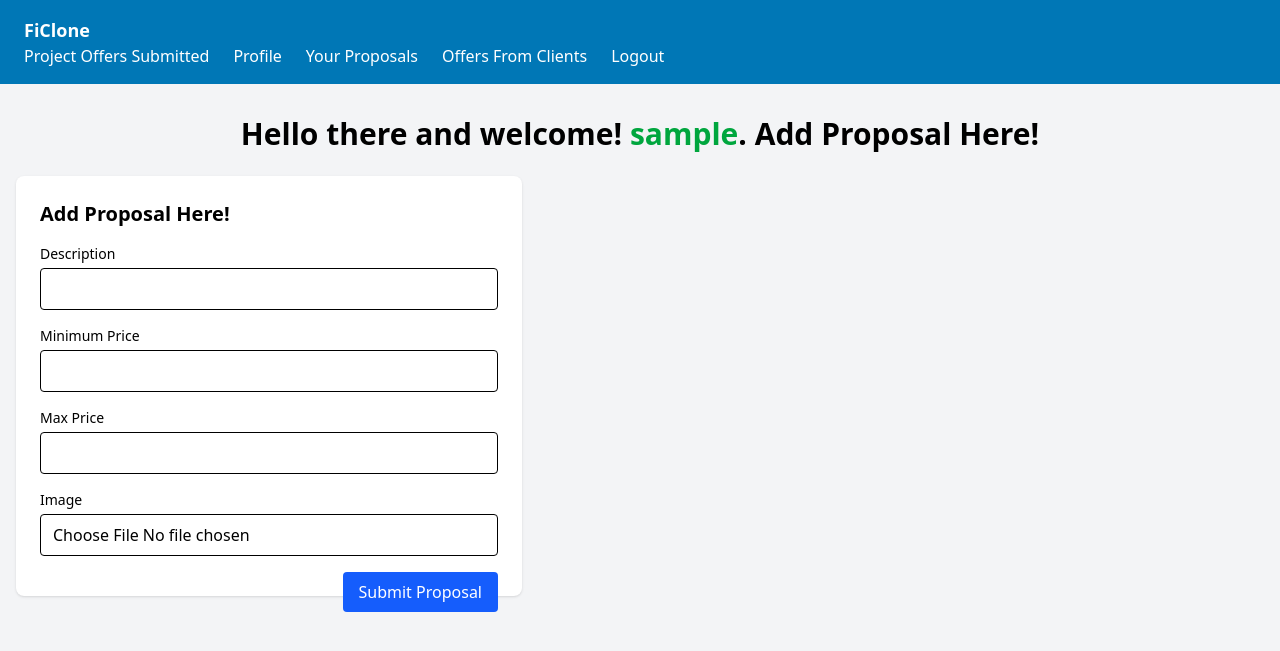
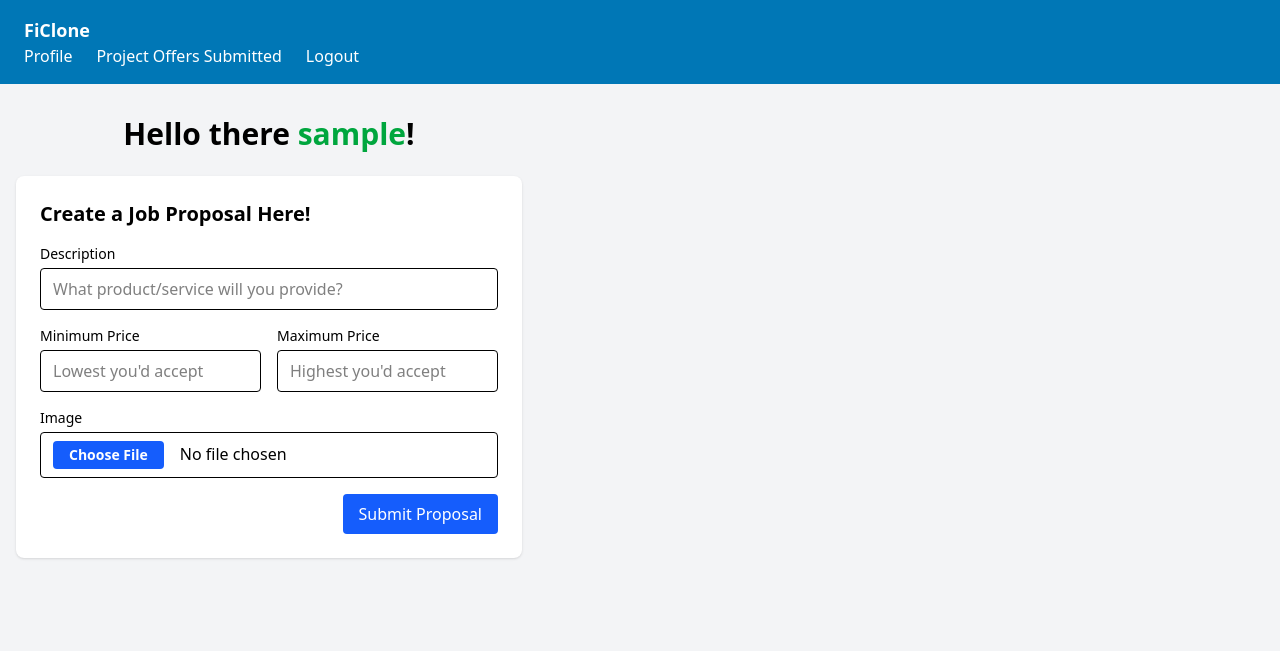
Before and after one commit to ntpyxl/PHP_Fiverr_Clone, a PHP site: page /freelancer/index.php in a window 1280 px wide. Shown: the top 651 px of the page. Run offline with PHP 8.4, Linux system fonts and the light colour scheme; the visitor is signed in with stand-in values (Sample User, id 1); data that the repository does not hold is empty.

Commit message:
Fixed freelancer index.php styling and backend

```diff
--- a/components/navbar.php
+++ b/components/navbar.php
@@ -19,7 +19,7 @@ $navbarTitle = [
             <?php echo $navbarTitle[$dir] ?? "FiClone"; ?>
         </a>
 
-
+        <!-- TODO: Button not appearing regardless of screen size -->
         <!-- Mobile Toggle -->
         <button id="menu-toggle" class="lg:hidden p-2 focus:outline-none">
             <svg class="w-6 h-6 fill-current" xmlns="http://www.w3.org/2000/svg" fill="none"
@@ -30,23 +30,26 @@ $navbarTitle = [
         </button>
     </div>
 
-    <!-- Menu -->
     <div id="menu" class="hidden lg:flex flex-col lg:flex-row mt-4 lg:mt-0 space-y-2 lg:space-y-0 lg:space-x-6">
-        <a href="project_offers_submitted.php" class="hover:text-gray-300">
-            Project Offers Submitted
-        </a> <!-- #TODO: Client Only Button -->
-
-        <a href="profile.php" class="hover:text-gray-300">
+        <a href="../profile.php" class="hover:text-gray-300">
             Profile
         </a>
 
-        <a href="your_proposals.php" class="hover:text-gray-300">
-            Your Proposals
-        </a> <!-- #TODO: Freelancer Only Button -->
+        <?php if ($_SESSION['user_role'] == "Client") { ?>
+            <a href="<?php echo BASE_URL; ?>client/client_sent_offers.php" class="hover:text-gray-300">
+                Project Offers Submitted
+            </a>
+        <?php } ?>
 
-        <a href="offers_from_clients.php" class="hover:text-gray-300">
-            Offers From Clients
-        </a> <!-- #TODO: Freelancer Only Button -->
+        <?php if ($_SESSION['user_role'] == "Freelancer") { ?>
+            <a href="freelancer_proposals.php" class="hover:text-gray-300">
+                Your Proposals
+            </a>
+
+            <a href="client_offers.php" class="hover:text-gray-300">
+                Offers From Clients
+            </a>
+        <?php } ?>
 
         <a href="<?php echo BASE_URL; ?>core/handleForms.php?logoutUserBtn=1" class="hover:text-red-400">
             Logout
--- a/core/classes/Proposal.php
+++ b/core/classes/Proposal.php
@@ -15,7 +15,7 @@ class Proposal extends Database
      */
     public function createProposal($user_id, $description, $image, $min_price, $max_price)
     {
-        $sql = "INSERT INTO Proposals (user_id, description, image, min_price, max_price) VALUES (?, ?, ?, ?, ?)";
+        $sql = "INSERT INTO Proposals (proposer_id, description, image, min_price, max_price) VALUES (?, ?, ?, ?, ?)";
         return $this->executeNonQuery($sql, [$user_id, $description, $image, $min_price, $max_price]);
     }
 
--- a/core/handleForms.php
+++ b/core/handleForms.php
@@ -101,13 +101,13 @@ if (isset($_POST['insertNewProposalBtn'])) {
 
 	// Specify path
 	// TODO: IF images/ DIR DOES NOT EXIST, IT WILL RETURN ERROR.
-	$folder = "../../images/" . $imageName;
+	$folder = "../images/" . $imageName;
 
 	// Move file to the specified path
 	if (move_uploaded_file($tempFileName, $folder)) {
 		if ($proposalObj->createProposal($user_id, $description, $imageName, $min_price, $max_price)) {
 			$_SESSION['status'] = "200";
-			$_SESSION['message'] = "Proposal saved successfully!";
+			$_SESSION['message'] = "Proposal created successfully!";
 			header("Location: ../index.php");
 		}
 	}
--- a/core/styles.css
+++ b/core/styles.css
@@ -20,6 +20,7 @@
     --color-gray-100: oklch(96.7% 0.003 264.542);
     --color-gray-200: oklch(92.8% 0.006 264.531);
     --color-gray-300: oklch(87.2% 0.01 258.338);
+    --color-gray-400: oklch(70.7% 0.022 261.325);
     --color-gray-500: oklch(55.1% 0.027 264.364);
     --color-gray-600: oklch(44.6% 0.03 256.802);
     --color-gray-700: oklch(37.3% 0.034 259.733);
@@ -233,6 +234,12 @@
   .left-0 {
     left: calc(var(--spacing) * 0);
   }
+  .col-span-1 {
+    grid-column: span 1 / span 1;
+  }
+  .col-span-12 {
+    grid-column: span 12 / span 12;
+  }
   .float-right {
     float: right;
   }
@@ -349,6 +356,9 @@
   }
   .h-80 {
     height: calc(var(--spacing) * 80);
+  }
+  .h-92 {
+    height: calc(var(--spacing) * 92);
   }
   .h-100 {
     height: calc(var(--spacing) * 100);
@@ -551,6 +561,12 @@
   .border-gray-300 {
     border-color: var(--color-gray-300);
   }
+  .border-gray-400 {
+    border-color: var(--color-gray-400);
+  }
+  .border-gray-500 {
+    border-color: var(--color-gray-500);
+  }
   .bg-\[\#023E8A\] {
     background-color: #023E8A;
   }
@@ -580,6 +596,9 @@
   }
   .fill-current {
     fill: currentcolor;
+  }
+  .object-contain {
+    object-fit: contain;
   }
   .object-cover {
     object-fit: cover;
@@ -773,6 +792,64 @@
       }
     }
   }
+  .file\:mr-4 {
+    &::file-selector-button {
+      margin-right: calc(var(--spacing) * 4);
+    }
+  }
+  .file\:cursor-pointer {
+    &::file-selector-button {
+      cursor: pointer;
+    }
+  }
+  .file\:rounded {
+    &::file-selector-button {
+      border-radius: 0.25rem;
+    }
+  }
+  .file\:border-0 {
+    &::file-selector-button {
+      border-style: var(--tw-border-style);
+      border-width: 0px;
+    }
+  }
+  .file\:bg-blue-600 {
+    &::file-selector-button {
+      background-color: var(--color-blue-600);
+    }
+  }
+  .file\:px-4 {
+    &::file-selector-button {
+      padding-inline: calc(var(--spacing) * 4);
+    }
+  }
+  .file\:py-1 {
+    &::file-selector-button {
+      padding-block: calc(var(--spacing) * 1);
+    }
+  }
+  .file\:py-2 {
+    &::file-selector-button {
+      padding-block: calc(var(--spacing) * 2);
+    }
+  }
+  .file\:text-sm {
+    &::file-selector-button {
+      font-size: var(--text-sm);
+      line-height: var(--tw-leading, var(--text-sm--line-height));
+    }
+  }
+  .file\:font-semibold {
+    &::file-selector-button {
+      --tw-font-weight: var(--font-weight-semibold);
+      font-weight: var(--font-weight-semibold);
+    }
+  }
+  .file\:text-white {
+    &::file-selector-button {
+      color: var(--color-white);
+    }
+  }
   .hover\:bg-blue-700 {
     &:hover {
       @media (hover: hover) {
@@ -815,6 +892,15 @@
       }
     }
   }
+  .hover\:file\:bg-blue-700 {
+    &:hover {
+      @media (hover: hover) {
+        &::file-selector-button {
+          background-color: var(--color-blue-700);
+        }
+      }
+    }
+  }
   .focus\:ring {
     &:focus {
       --tw-ring-shadow: var(--tw-ring-inset,) 0 0 0 calc(1px + var(--tw-ring-offset-width)) var(--tw-ring-color, currentcolor);
@@ -846,6 +932,11 @@
   .sm\:grid-cols-2 {
     @media (width >= 40rem) {
       grid-template-columns: repeat(2, minmax(0, 1fr));
+    }
+  }
+  .md\:col-span-2 {
+    @media (width >= 48rem) {
+      grid-column: span 2 / span 2;
     }
   }
   .md\:col-span-5 {
--- a/freelancer/index.php
+++ b/freelancer/index.php
@@ -22,89 +22,87 @@ if (!$userObj->isLoggedIn()) {
     <?php include '../components/navbar.php'; ?>
 
     <div class="max-w-7xl mx-auto px-4 py-8">
-        <h1 class="text-3xl font-bold text-center mb-6">
-            Hello there and welcome!
-            <span class="text-green-600"><?php echo $_SESSION['username']; ?></span>.
-            Add Proposal Here!
-        </h1>
+        <div class="grid grid-cols-1 md:grid-cols-12 gap-6">
+            <div class="col-span-1 md:col-span-5">
+                <h1 class="text-3xl font-bold text-center mb-6">
+                    Hello there <span class="text-green-600"><?php echo $_SESSION['username']; ?></span>!
+                </h1>
 
-        <div class="grid grid-cols-1 md:grid-cols-12 gap-6">
-            <!-- Add Proposal Form -->
-            <div class="md:col-span-5">
                 <div class="bg-white rounded-lg shadow p-6">
-                    <form action="core/handleForms.php" method="POST" enctype="multipart/form-data" class="space-y-4">
+                    <form action="../core/handleForms.php" method="POST" enctype="multipart/form-data" class="space-y-4">
+                        <h2 class="text-xl font-bold mb-4">Create a Job Proposal Here!</h2>
+
+                        <div>
+                            <label class="block text-sm font-medium mb-1">Description</label>
+                            <input type="text" name="description" required
+                                placeholder="What product/service will you provide?"
+                                class="w-full border rounded px-3 py-2 focus:ring focus:ring-blue-300">
+                        </div>
+
+                        <div class="grid grid-cols-1 md:grid-cols-2 gap-4">
+                            <div>
+                                <label class="block text-sm font-medium mb-1">Minimum Price</label>
+                                <input type="number" name="min_price" required
+                                    placeholder="Lowest you'd accept"
+                                    class="w-full border rounded px-3 py-2 focus:ring focus:ring-blue-300">
+                            </div>
+
+                            <div>
+                                <label class="block text-sm font-medium mb-1">Maximum Price</label>
+                                <input type="number" name="max_price" required
+                                    placeholder="Highest you'd accept"
+                                    class="w-full border rounded px-3 py-2 focus:ring focus:ring-blue-300">
+                            </div>
+                        </div>
+
+
+                        <div>
+                            <label class="block text-sm font-medium mb-1">Image</label>
+                            <input type="file" name="image" required
+                                class="w-full border rounded px-3 py-2 file:mr-4 file:py-1 file:px-4 file:rounded file:border-0 file:text-sm file:font-semibold file:bg-blue-600 file:text-white hover:file:bg-blue-700 file:cursor-pointer" />
+                        </div>
+
+
+                        <div class="flex justify-end">
+                            <button type="submit" name="insertNewProposalBtn"
+                                class="bg-blue-600 hover:bg-blue-700 text-white px-4 py-2 rounded cursor-pointer">
+                                Submit Proposal
+                            </button>
+                        </div>
+
                         <?php if (isset($_SESSION['message'], $_SESSION['status'])): ?>
                             <p class="font-semibold
-                                <?php echo $_SESSION['status'] == '200' ? 'text-green-600' : 'text-red-600'; ?>">
+                        <?php echo $_SESSION['status'] == '200' ? 'text-green-600' : 'text-red-600'; ?>">
                                 <?php echo $_SESSION['message']; ?>
                             </p>
                             <?php unset($_SESSION['message'], $_SESSION['status']); ?>
                         <?php endif; ?>
-
-                        <h2 class="text-xl font-bold mb-4">Add Proposal Here!</h2>
-
-                        <div>
-                            <label class="block text-sm font-medium mb-1">Description</label>
-                            <input type="text" name="description" required
-                                class="w-full border rounded px-3 py-2 focus:ring focus:ring-blue-300">
-                        </div>
-
-                        <div>
-                            <label class="block text-sm font-medium mb-1">Minimum Price</label>
-                            <input type="number" name="min_price" required
-                                class="w-full border rounded px-3 py-2 focus:ring focus:ring-blue-300">
-                        </div>
-
-                        <div>
-                            <label class="block text-sm font-medium mb-1">Max Price</label>
-                            <input type="number" name="max_price" required
-                                class="w-full border rounded px-3 py-2 focus:ring focus:ring-blue-300">
-                        </div>
-
-                        <div>
-                            <label class="block text-sm font-medium mb-1">Image</label>
-                            <input type="file" name="image" required
-                                class="w-full border rounded px-3 py-2">
-                        </div>
-
-                        <button type="submit" name="insertNewProposalBtn"
-                            class="bg-blue-600 hover:bg-blue-700 text-white px-4 py-2 rounded float-right">
-                            Submit Proposal
-                        </button>
                     </form>
                 </div>
             </div>
 
             <!-- Proposals List -->
-            <div class="md:col-span-7">
+            <div class="col-span-1 md:col-span-7">
                 <?php $getProposals = $proposalObj->getProposals(); ?>
                 <div class="space-y-6">
                     <?php foreach ($getProposals as $proposal) { ?>
                         <div class="bg-white rounded-lg shadow p-6">
                             <h2 class="text-xl font-semibold">
-                                <a href="other_profile_view.php?user_id=<?php echo $proposal['user_id']; ?>"
+                                <a href="../visit_profile.php?user_id=<?php echo $proposal['user_id']; ?>"
                                     class="text-blue-600 hover:underline">
-                                    <?php echo $proposal['username']; ?>
-                                </a>
+                                    <?php echo $proposal['username']; ?></a>
+                                <span class="text-sm italic text-gray-500"> proposed on <?php echo $proposal['proposals_date_added']; ?></span>
                             </h2>
 
                             <img src="<?php echo '../images/' . $proposal['image']; ?>"
                                 alt="Proposal Image"
-                                class="w-full h-64 object-cover rounded mt-4">
-
-                            <p class="text-sm text-gray-500 mt-3">
-                                <i><?php echo $proposal['proposals_date_added']; ?></i>
-                            </p>
+                                class="w-full h-80 object-contain border border-gray-400 rounded mt-4">
 
                             <p class="mt-2 text-gray-700"><?php echo $proposal['description']; ?></p>
 
                             <h4 class="mt-3 font-semibold text-gray-800">
-                                <i><?php echo number_format($proposal['min_price']) . " - " . number_format($proposal['max_price']); ?> PHP</i>
+                                <i>Price Range: <?php echo number_format($proposal['min_price']) . " - " . number_format($proposal['max_price']); ?> PHP</i>
                             </h4>
-
-                            <div class="mt-4 text-right">
-                                <a href="#" class="text-blue-500 hover:underline">Check out services</a>
-                            </div>
                         </div>
                     <?php } ?>
                 </div>
```
Also changed, not shown: freelancer/client_offers.php (renamed from freelancer/project_offers.php), 1 other file.
